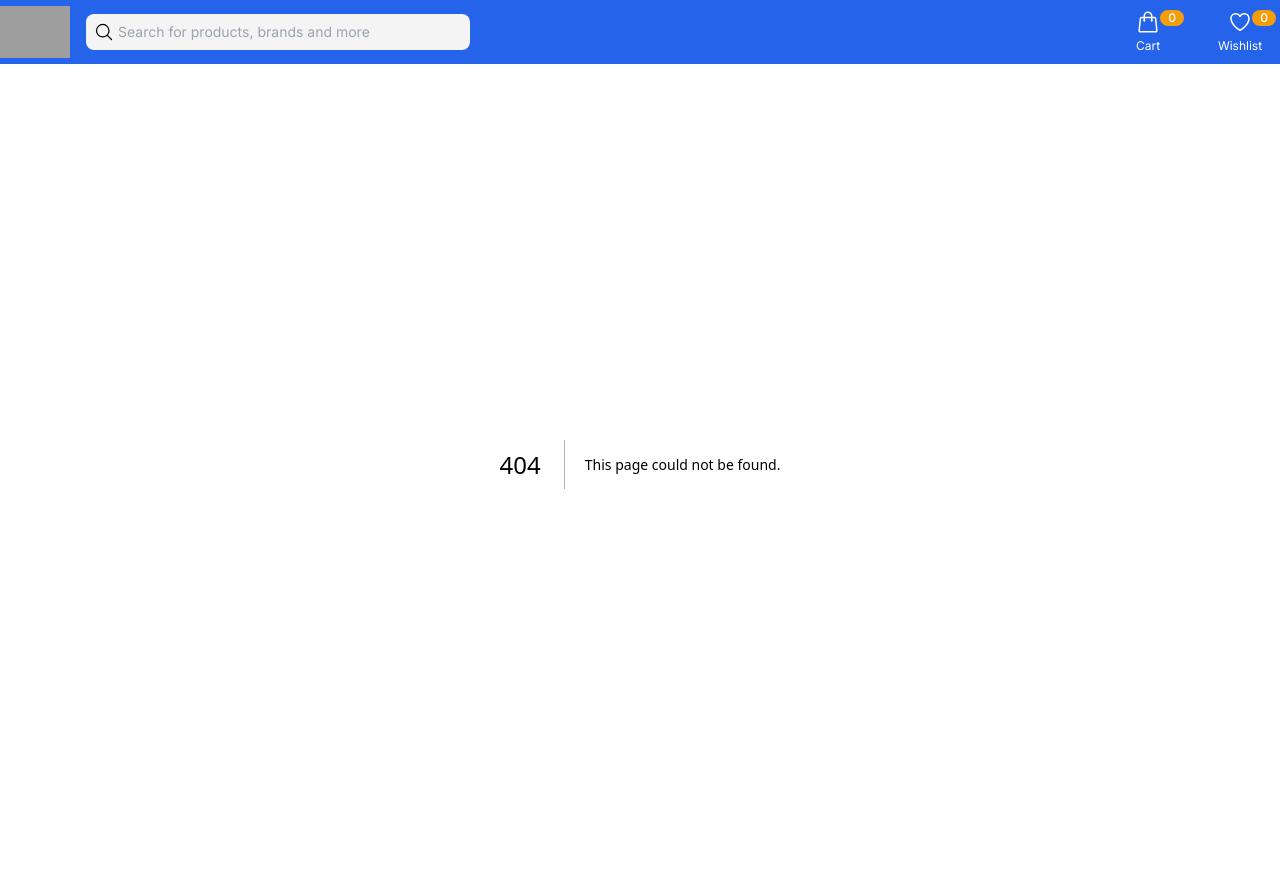
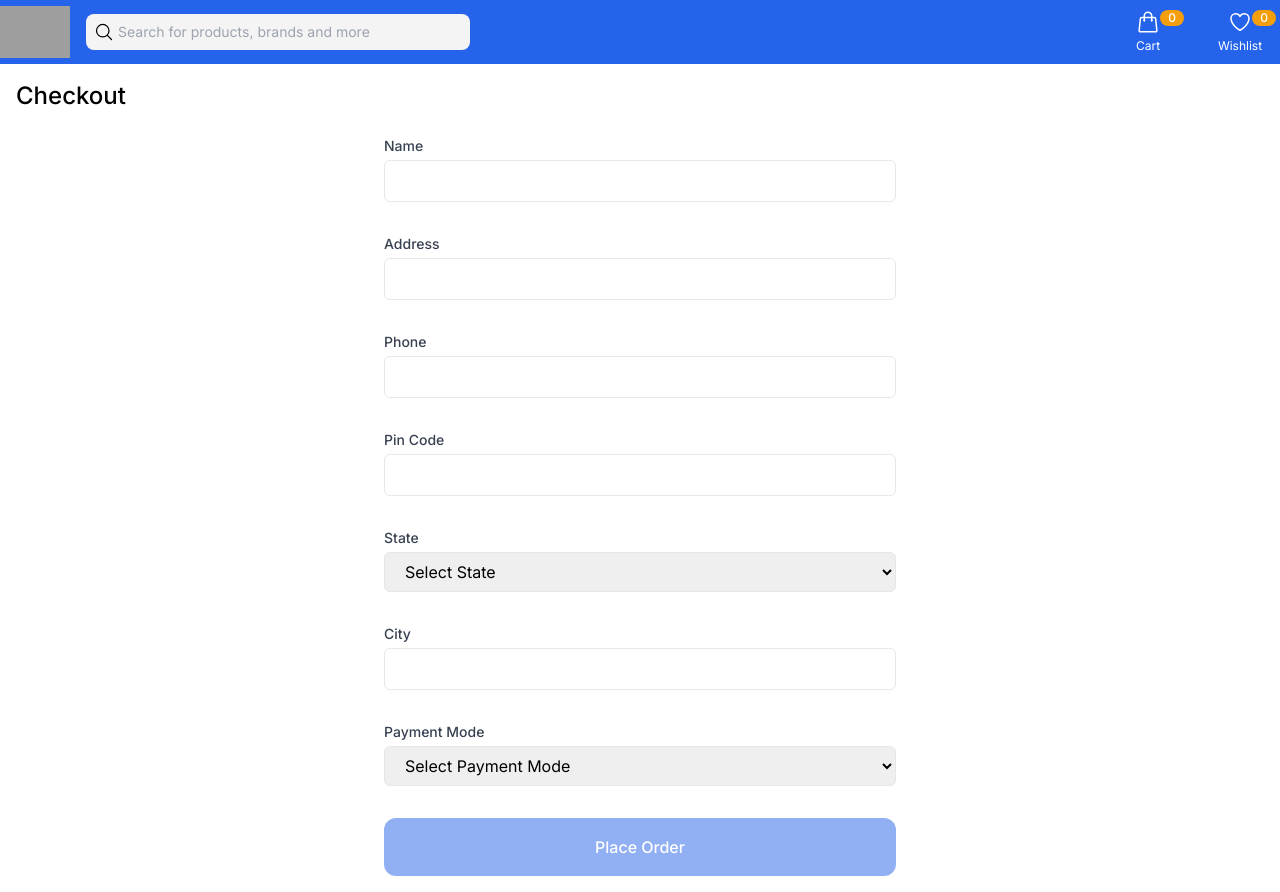
Before and after one commit to dibkb/profile-assignment, a Next.js app: page /checkout in a window 1280 px wide. Before the commit this address had no page. Before the commit the page ends 864 px from the top, so only its background shows below. Built offline with nearby package versions, Linux system fonts and the light colour scheme; grey boxes are pictures that could not be loaded.

Commit message:
Checkout page

```diff
--- /dev/null
+++ b/app/checkout/page.tsx
@@ -0,0 +1,143 @@
+"use client";
+import React, { useState, useEffect } from "react";
+import { InputField } from "../components/ui/checkout/Inputfield";
+import { SelectField } from "../components/ui/checkout/SelectField";
+
+interface CheckoutFormData {
+  name: string;
+  address: string;
+  phone: string;
+  pincode: string;
+  state: string;
+  city: string;
+  paymentMode: string;
+}
+
+const initialFormData: CheckoutFormData = {
+  name: "",
+  address: "",
+  phone: "",
+  pincode: "",
+  state: "",
+  city: "",
+  paymentMode: "",
+};
+
+const Checkout: React.FC = () => {
+  const [formData, setFormData] = useState<CheckoutFormData>(initialFormData);
+  const [isFormValid, setIsFormValid] = useState(false);
+  const [showSuccessMessage, setShowSuccessMessage] = useState(false);
+
+  useEffect(() => {
+    const isValid = Object.values(formData).every(
+      (value) => value.trim() !== ""
+    );
+    setIsFormValid(isValid);
+  }, [formData]);
+
+  const handleInputChange = (
+    e: React.ChangeEvent<HTMLInputElement | HTMLSelectElement>
+  ) => {
+    const { name, value } = e.target;
+    setFormData((prev) => ({ ...prev, [name]: value }));
+  };
+
+  const handleSubmit = (e: React.FormEvent) => {
+    e.preventDefault();
+    if (isFormValid) {
+      setShowSuccessMessage(true);
+    }
+  };
+
+  if (showSuccessMessage) {
+    return (
+      <div className="flex items-center justify-center h-screen bg-gray-100">
+        <div className="bg-white p-8 rounded-lg shadow-md">
+          <h2 className="text-2xl font-bold text-green-600 mb-4">
+            Order successfully placed!
+          </h2>
+          <p className="text-gray-600">Thank you for your purchase.</p>
+        </div>
+      </div>
+    );
+  }
+
+  return (
+    <div className="container mx-auto p-4">
+      <h1 className="text-2xl font-medium mb-6">Checkout</h1>
+      <form
+        onSubmit={handleSubmit}
+        className="max-w-lg mx-auto flex flex-col gap-1 sm:gap-4"
+      >
+        <InputField
+          label="Name"
+          type="text"
+          id="name"
+          value={formData.name}
+          onChange={handleInputChange}
+        />
+        <InputField
+          label="Address"
+          type="text"
+          id="address"
+          value={formData.address}
+          onChange={handleInputChange}
+        />
+        <InputField
+          label="Phone"
+          type="tel"
+          id="phone"
+          value={formData.phone}
+          onChange={handleInputChange}
+        />
+        <InputField
+          label="Pin Code"
+          type="text"
+          id="pincode"
+          value={formData.pincode}
+          onChange={handleInputChange}
+        />
+        <SelectField
+          label="State"
+          id="state"
+          value={formData.state}
+          onChange={handleInputChange}
+          options={[
+            { value: "state1", label: "State 1" },
+            { value: "state2", label: "State 2" },
+          ]}
+        />
+        <InputField
+          label="City"
+          type="text"
+          id="city"
+          value={formData.city}
+          onChange={handleInputChange}
+        />
+        <SelectField
+          label="Payment Mode"
+          id="paymentMode"
+          value={formData.paymentMode}
+          onChange={handleInputChange}
+          options={[
+            { value: "credit", label: "Credit Card" },
+            { value: "debit", label: "Debit Card" },
+            { value: "upi", label: "UPI" },
+            { value: "cod", label: "Cash on Delivery" },
+          ]}
+        />
+        <button
+          type="submit"
+          disabled={!isFormValid}
+          className={`w-full py-4 px-4 border border-transparent rounded-xl shadow-sm font-medium text-white bg-blue-600 hover:bg-blue-700 focus:outline-none focus:ring-blue-500 ${
+            !isFormValid ? "opacity-50 cursor-not-allowed" : ""
+          }`}
+        >
+          Place Order
+        </button>
+      </form>
+    </div>
+  );
+};
+
+export default Checkout;
--- a/app/components/ui/Cart/CartDetails.tsx
+++ b/app/components/ui/Cart/CartDetails.tsx
@@ -6,6 +6,7 @@ import { useStoreContext } from "@/app/context/StoreContext";
 import { products } from "@/data/products";
 import { CartItem } from "@/types/products";
 import { CartProduct } from "./CartProduct";
+import Link from "next/link";
 
 export const CartDetails = () => {
   const { cart } = useStoreContext();
@@ -36,6 +37,16 @@ export const CartDetails = () => {
           </p>
         </div>
       )}
+      {cartItem.length ? (
+        <Link
+          href={"/checkout"}
+          className="ml-auto m-4 px-8 py-4 text-lg uppercase bg-amber-500 text-white font-semibold hover:bg-amber-600"
+        >
+          Place Order
+        </Link>
+      ) : (
+        ""
+      )}
     </CartItemLayout>
   );
 };
--- /dev/null
+++ b/app/components/ui/checkout/Inputfield.tsx
@@ -0,0 +1,36 @@
+import React from "react";
+
+interface InputFieldProps {
+  label: string;
+  type: string;
+  id: string;
+  value: string;
+  onChange: (e: React.ChangeEvent<HTMLInputElement>) => void;
+  required?: boolean;
+}
+
+export const InputField: React.FC<InputFieldProps> = ({
+  label,
+  type,
+  id,
+  value,
+  onChange,
+  required = true,
+}) => {
+  return (
+    <div className="mb-4">
+      <label htmlFor={id} className="block text-sm font-medium text-gray-700">
+        {label}
+      </label>
+      <input
+        type={type}
+        id={id}
+        name={id}
+        value={value}
+        onChange={onChange}
+        required={required}
+        className="mt-1 block w-full rounded-md border py-2 px-4"
+      />
+    </div>
+  );
+};
--- /dev/null
+++ b/app/components/ui/checkout/SelectField.tsx
@@ -0,0 +1,42 @@
+import React from "react";
+
+interface SelectFieldProps {
+  label: string;
+  id: string;
+  value: string;
+  onChange: (e: React.ChangeEvent<HTMLSelectElement>) => void;
+  options: { value: string; label: string }[];
+  required?: boolean;
+}
+
+export const SelectField: React.FC<SelectFieldProps> = ({
+  label,
+  id,
+  value,
+  onChange,
+  options,
+  required = true,
+}) => {
+  return (
+    <div className="mb-4">
+      <label htmlFor={id} className="block text-sm font-medium text-gray-700">
+        {label}
+      </label>
+      <select
+        id={id}
+        name={id}
+        value={value}
+        onChange={onChange}
+        required={required}
+        className="mt-1 block w-full rounded-md border py-2 px-4"
+      >
+        <option value="">Select {label}</option>
+        {options.map((option) => (
+          <option key={option.value} value={option.value}>
+            {option.label}
+          </option>
+        ))}
+      </select>
+    </div>
+  );
+};
```
